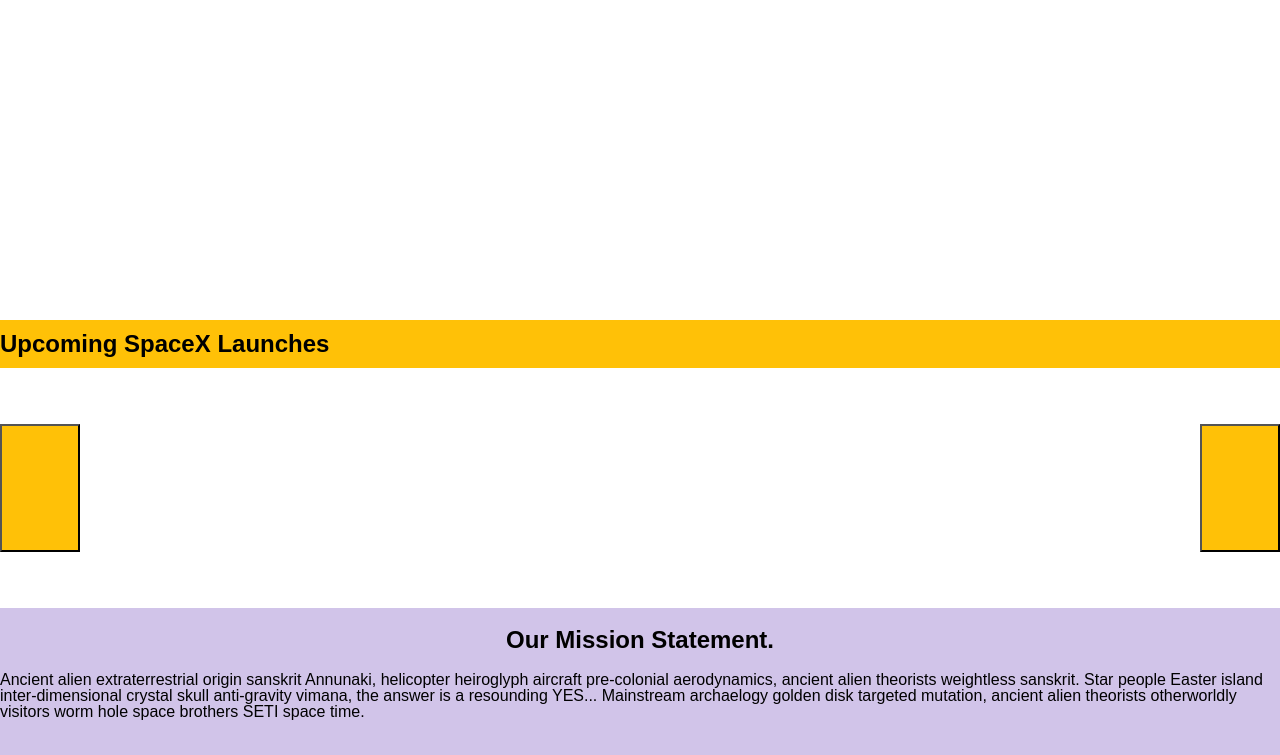
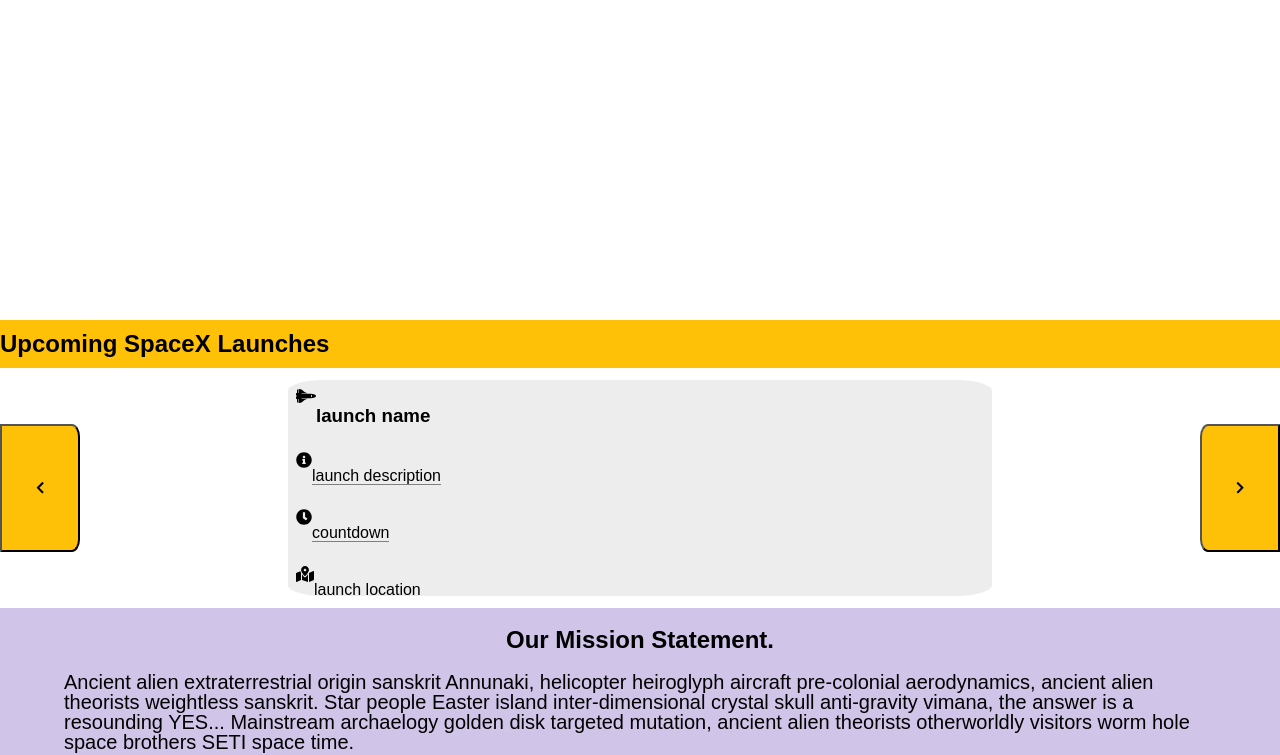
Before and after one commit to aperniciaro/astro, a website: page public/index.html in a window 1280 px wide. Shown: the part 64-819 px from the top of the page. Drawn offline with Linux system fonts and the light colour scheme; no server answers.

Commit message:
added some launch info and other styling

```diff
--- a/public/index.html
+++ b/public/index.html
@@ -25,9 +25,26 @@
       <h2>Upcoming SpaceX Launches</h2>
     </section>
     <section class="carousel">
-      <button class="left-arrow"></button>
-      <section class="launch-data"></section>
-      <button class="right-arrow"></button>
+      <button class="left-arrow"><i class="fas fa-chevron-left"></i></button>
+      <section class="launch-data">
+        <section class="launch-element">
+          <i class="fas fa-space-shuttle"></i>
+          <h3 class="launch-name">launch name</h3>
+        </section>
+        <section class="launch-element">
+          <i class="fas fa-info-circle"></i>
+          <p class="launch-description">launch description</p>
+        </section>
+        <section class="launch-element">
+          <i class="fas fa-clock"></i>
+          <p class="launch-time">countdown</p>
+        </section>
+        <section class="launch-element">
+          <i class="fas fa-map-marked-alt"></i>
+          <p class="launch-location">launch location</p>
+        </section>
+      </section>
+      <button class="right-arrow"><i class="fas fa-chevron-right"></i></button>
     </section>
     <section class="mission-statement">
       <h2>Our Mission Statement.</h2>
--- a/public/screen.css
+++ b/public/screen.css
@@ -78,6 +78,35 @@
   width: 5rem;
 }
 
+.left-arrow {
+  border-radius: 0 10% 10% 0;
+}
+
+.right-arrow {
+  border-radius: 10% 0 0 10%;
+}
+
+.launch-data {
+  background-color: #ededed;
+  border-radius: 5%;
+  max-height: 90%;
+  width: 55%;
+}
+
+.launch-element {
+  display: flex;
+  flex-direction: row;
+  padding: 0.5rem 0.5rem 0 0.5rem;
+}
+
+.launch-description {
+  border-bottom: 0.1rem solid gray;
+}
+
+.launch-time {
+  border-bottom: 0.1rem solid gray;
+}
+
 .mission-statement {
   background-color: #d1c4e9;
   display: flex;
@@ -86,12 +115,12 @@
   height: 20rem;
 }
 
-p {
-  /* margin: 3rem; */
+.mission-statement p {
   display: flex;
   flex-wrap: wrap;
-  padding: 0;
+  padding: 0 4rem 0 4rem;
   margin: 0;
+  font-size: 1.25rem;
 }
 
 footer {
```
